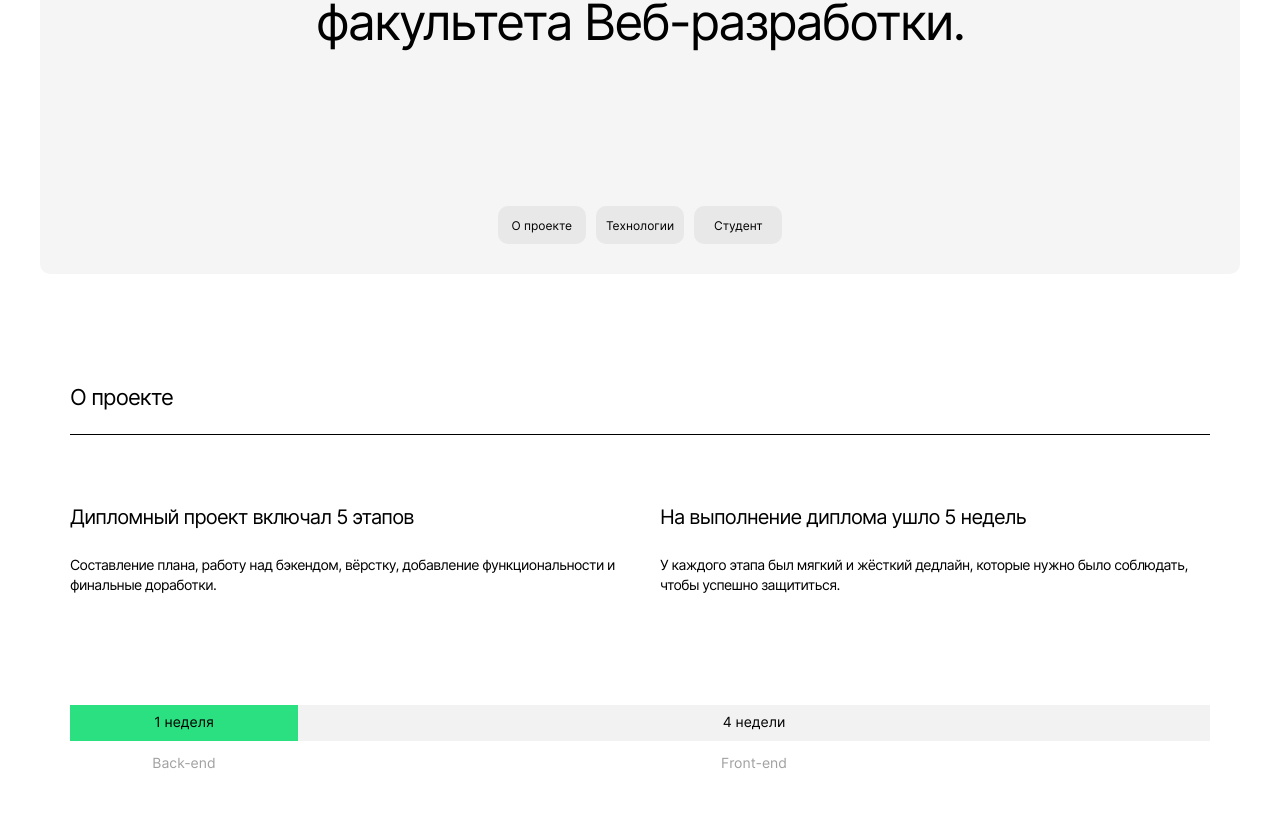
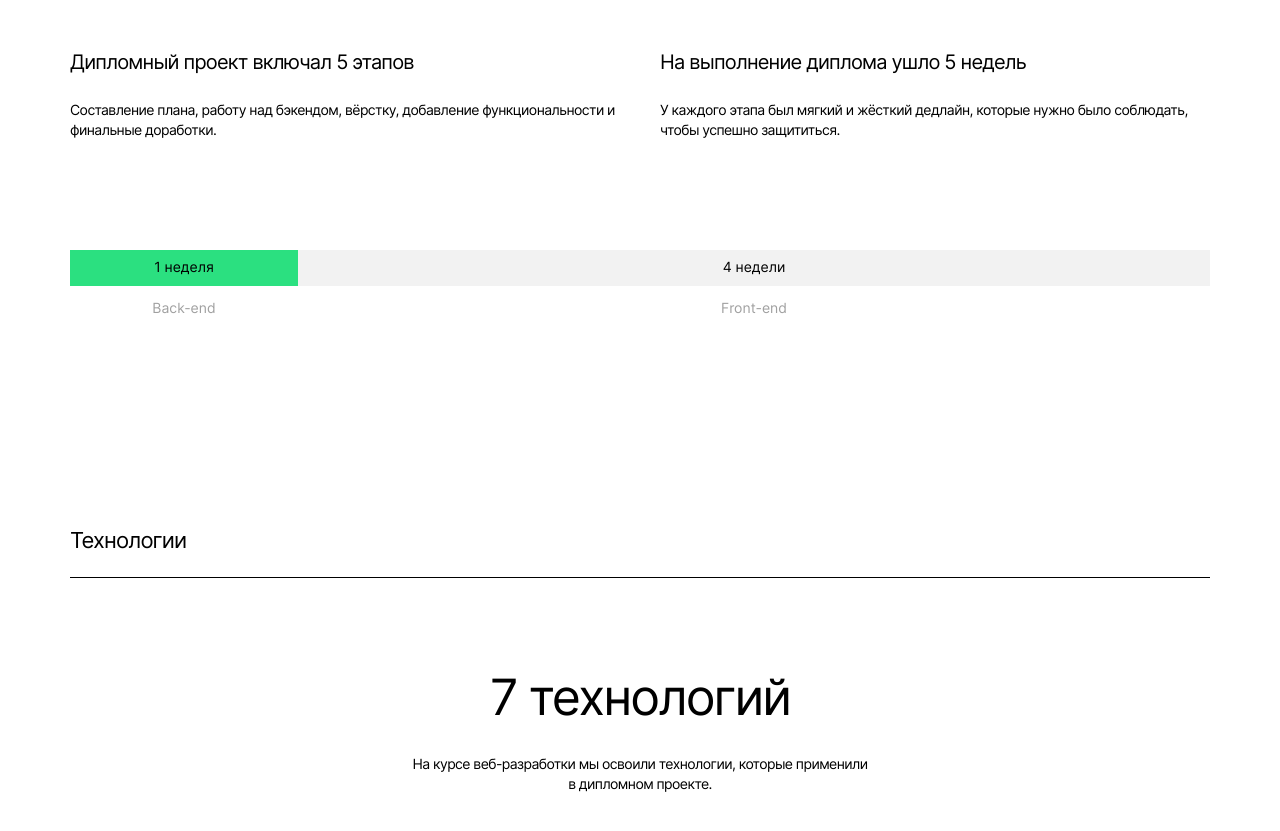
Before and after one commit to MelnikovAleksei/movies-explorer-frontend, a React (Create React App) app: page / in a window 1280 px wide. Shown: the part 313-1144 px from the top of the page. Built offline with nearby package versions, Linux system fonts and the light colour scheme; the HTML template or start-up script is replaced by a standard one.

Commit message:
feat: создать Article, ArticleTech и изменить ArticleAbout

```diff
--- /dev/null
+++ b/src/components/Article/Article.js
@@ -0,0 +1,22 @@
+import React from 'react';
+
+function Article({ styleSettigs, title, text }) {
+  return (
+    <article
+      className={styleSettigs.article}
+    >
+      <h3
+        className={styleSettigs.title}
+      >
+        {title}
+      </h3>
+      <p
+        className={styleSettigs.text}
+      >
+        {text}
+      </p>
+    </article>
+  )
+}
+
+export default Article;
--- a/src/components/ArticleAbout/ArticleAbout.css
+++ b/src/components/ArticleAbout/ArticleAbout.css
@@ -12,6 +12,8 @@
   line-height: 1.2;
   color: #000000;
   letter-spacing: -0.04em;
+  box-sizing: border-box;
+  max-width: 550px;
 }
 
 .article-about__text {
--- /dev/null
+++ b/src/components/ArticleTech/ArticleTech.css
@@ -0,0 +1,35 @@
+.article-tech {
+  margin: 0 auto;
+  max-width: 600px;
+  width: 100%;
+}
+
+.article-tech__title {
+  font-family: 'Inter', Arial, sans-serif;
+  font-weight: normal;
+  font-style: normal;
+  font-size: 50px;
+  line-height: 1.16;
+  color: #000000;
+  letter-spacing: -0.04em;
+  text-align: center;
+  margin: 0 auto;
+  box-sizing: border-box;
+  padding: 14px 0;
+  max-width: 600px;
+}
+
+.article-tech__text {
+  font-family: 'Inter', Arial, sans-serif;
+  font-weight: normal;
+  font-style: normal;
+  font-size: 14px;
+  line-height: 1.43;
+  color: #000000;
+  letter-spacing: -0.04em;
+  text-align: center;
+  margin: 0 auto;
+  box-sizing: border-box;
+  padding: 14px 0;
+  max-width: 460px;
+}
--- a/src/components/Promo/Promo.js
+++ b/src/components/ArticleTech/ArticleTech.js
@@ -1,20 +1,21 @@
 import React from 'react';
+import Article from '../Article/Article';
 
-const PROMO_TITLE_TEXT = 'Учебный проект студента факультета Веб-разработки.';
+function ArticleTech(props) {
 
-function Promo(props) {
+  const STYLE_SETTINGS = {
+    article: 'article-tech',
+    title: 'article-tech__title',
+    text: 'article-tech__text',
+  };
+
   return (
-    <section
-      className="promo"
-    >
-      <h1
-        className="promo__title"
-      >
-        {PROMO_TITLE_TEXT}
-      </h1>
-      {props.children}
-    </section>
+    <Article
+      styleSettigs={STYLE_SETTINGS}
+      title={props.title}
+      text={props.text}
+    />
   )
 }
 
-export default Promo;
+export default ArticleTech;
--- a/src/components/Main/Main.js
+++ b/src/components/Main/Main.js
@@ -5,6 +5,8 @@ import Promo from '../Promo/Promo';
 import NavTab from '../NavTab/NavTab';
 
 import AboutProject from '../AboutProject/AboutProject';
+
+import Techs from '../Techs/Techs';
 
 function Main() {
   return (
@@ -15,6 +17,7 @@ function Main() {
         <NavTab />
       </Promo>
       <AboutProject />
+      <Techs />
     </main>
   )
 }
--- /dev/null
+++ b/src/components/Techs/Techs.css
@@ -0,0 +1,35 @@
+.techs-article {
+  max-width: 1280px;
+  margin: 0 auto;
+  box-sizing: border-box;
+  padding: 100px 30px;
+}
+
+.techs-article__header {
+  padding-bottom: 76px;
+}
+
+.techs-article__items-section {
+
+}
+
+@media screen and (max-width: 1023px) {
+  .techs-article {
+    padding-top: 90px;
+    padding-bottom: 90px;
+  }
+
+  .techs-article__header {
+    padding-bottom: 66px;
+  }
+}
+
+@media screen and (max-width: 767px) {
+  .techs-article {
+    padding: 70px 4px;
+  }
+
+  .techs-article__header {
+    padding-bottom: 46px;
+  }
+}
--- /dev/null
+++ b/src/components/Techs/Techs.js
@@ -0,0 +1,46 @@
+import React from 'react';
+import ArticleTech from '../ArticleTech/ArticleTech';
+
+import Title from '../Title/Title';
+
+function Techs() {
+
+  const TECHS_TITLE_TEXT = 'Технологии';
+
+  const TECHS_ARTICLES_DATA = [
+    {
+      id: 1,
+      title: '7 технологий',
+      text: 'На курсе веб-разработки мы освоили технологии, которые применили в дипломном проекте.',
+    },
+  ];
+
+  const articlesMarkup = TECHS_ARTICLES_DATA.map((item) => (
+    <ArticleTech
+      key={item.id}
+      title={item.title}
+      text={item.text}
+    />
+  ));
+
+  return (
+    <article
+      className="techs-article"
+    >
+      <header
+        className="techs-article__header"
+      >
+        <Title
+          title={TECHS_TITLE_TEXT}
+        />
+      </header>
+      <section
+        className="techs-article__items-section"
+      >
+        {articlesMarkup}
+      </section>
+    </article>
+  )
+}
+
+export default Techs;
--- a/src/index.css
+++ b/src/index.css
@@ -35,3 +35,7 @@
 @import url(./components/ArticleAbout/ArticleAbout.css);
 
 @import url(./components/Chart/Chart.css);
+
+@import url(./components/Techs/Techs.css);
+
+@import url(./components/ArticleTech/ArticleTech.css);
```
